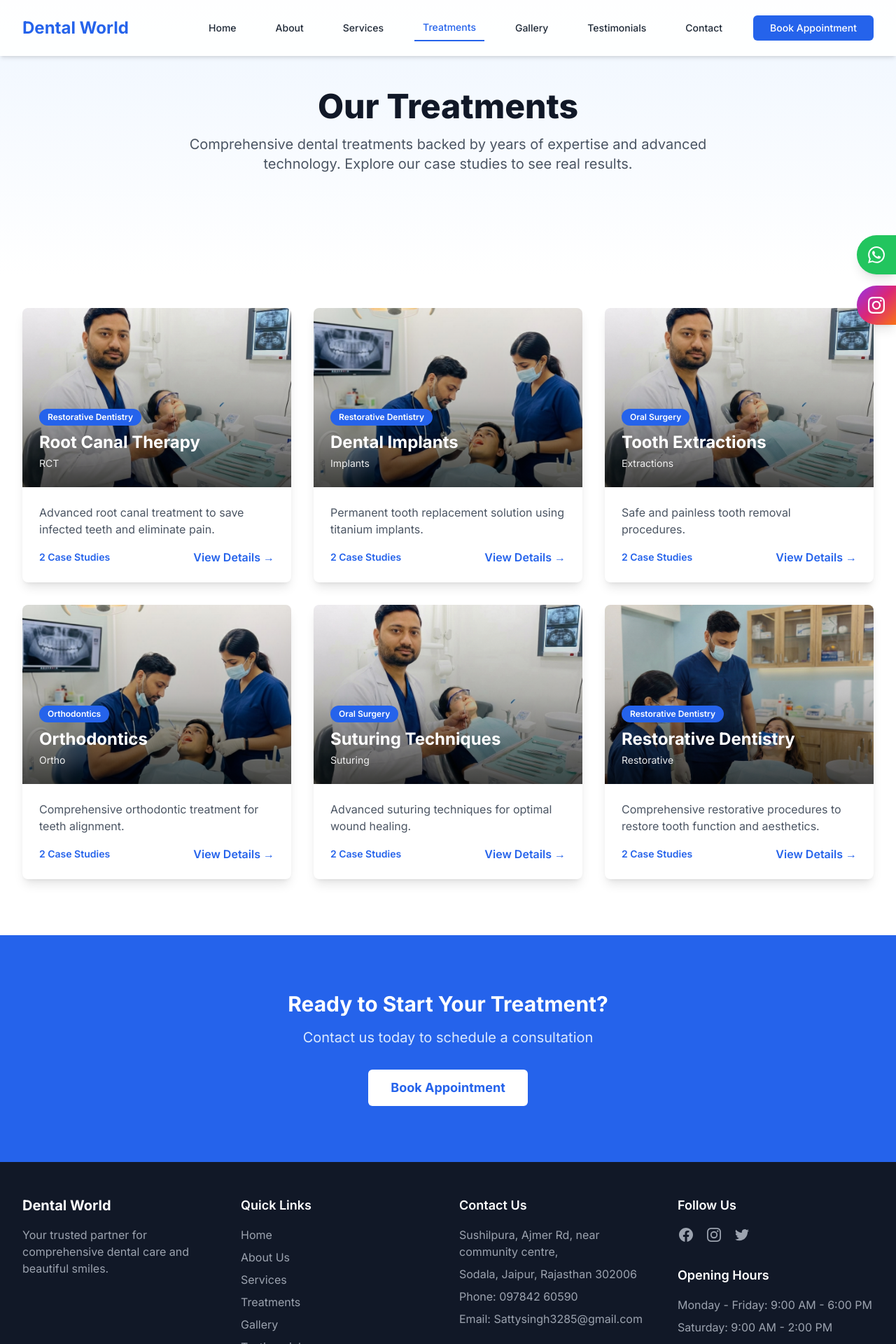
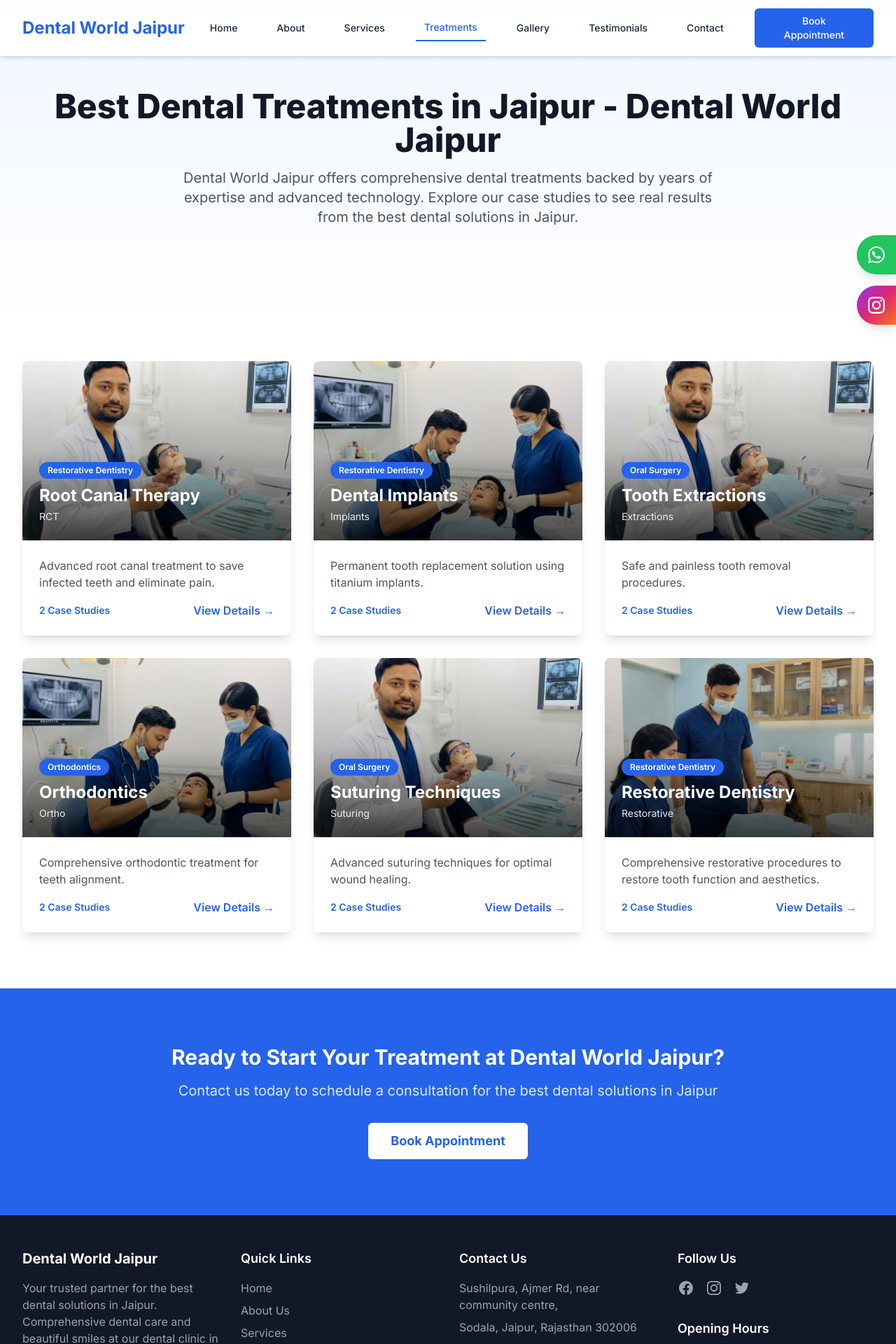
Before and after one commit to vasudevpareek2/dental-world, a Next.js app: page /treatments in a window 1280 px wide. Shown: the top 1920 px of the page at 70% size. Built offline with nearby package versions, Linux system fonts and the light colour scheme.

Commit message:
keywords

```diff
--- a/app/components/Navigation.tsx
+++ b/app/components/Navigation.tsx
@@ -51,8 +51,9 @@
               href="/"
               className="text-2xl font-bold text-blue-600"
               onClick={closeMobileMenu}
+              title="Dental World Jaipur - Best Dental Solutions in Jaipur"
             >
-              Dental World
+              Dental World Jaipur
             </Link>
           </div>
 
--- a/app/constants.ts
+++ b/app/constants.ts
@@ -2,37 +2,37 @@
   {
     id: 1,
     src: "/doctor-image.jpg",
-    alt: "Our dental team",
+    alt: "Dental World Jaipur team - Best dental solutions in Jaipur",
     category: "Team"
   },
   {
     id: 2,
     src: "/general-dentistry.jpg",
-    alt: "General dentistry services",
+    alt: "General dentistry services at Dental World Jaipur - Best dental clinic in Jaipur",
     category: "Services"
   },
   {
     id: 3,
     src: "/cosmetic.jpg",
-    alt: "Cosmetic dentistry",
+    alt: "Cosmetic dentistry Jaipur - Dental World Jaipur",
     category: "Services"
   },
   {
     id: 4,
     src: "/teeth-whitening.jpg",
-    alt: "Teeth whitening treatment",
+    alt: "Teeth whitening treatment in Jaipur - Best dental solutions in Jaipur",
     category: "Services"
   },
   {
     id: 5,
     src: "/doctor-image.jpg",
-    alt: "Modern dental equipment",
+    alt: "Modern dental equipment at Dental World Jaipur - Best dentist in Jaipur",
     category: "Facility"
   },
   {
     id: 6,
     src: "/general-dentistry.jpg",
-    alt: "Comfortable treatment rooms",
+    alt: "Comfortable treatment rooms at Dental World Jaipur - Dental clinic Jaipur",
     category: "Facility"
   }
 ];
--- a/app/layout.tsx
+++ b/app/layout.tsx
@@ -6,9 +6,9 @@
 const inter = Inter({ subsets: ['latin'] });
 
 export const metadata: Metadata = {
-  title: 'Dental World - Your Trusted Dental Care Partner',
-  description: 'Comprehensive dental care for all ages with gentle, expert professionals.',
-  keywords: 'dental, dentist, dental world, teeth cleaning, cosmetic dentistry, teeth whitening',
+  title: 'Dental World Jaipur - Best Dental Solutions in Jaipur | Expert Dentist',
+  description: 'Dental World Jaipur offers the best dental solutions in Jaipur. Expert dentist providing comprehensive dental care, cosmetic dentistry, and advanced treatments in Sodala, Jaipur.',
+  keywords: 'dental world jaipur, best dental solutions in jaipur, dentist in jaipur, dental clinic jaipur, best dentist jaipur, dental care jaipur, jaipur dental services, cosmetic dentistry jaipur, root canal treatment jaipur, teeth whitening jaipur, dental implants jaipur',
 };
 
 export default function RootLayout({
--- a/app/page.tsx
+++ b/app/page.tsx
@@ -53,8 +53,8 @@
         </div>
 
         <div className="relative z-10 px-4 sm:px-6 lg:px-8 max-w-4xl mx-auto">
-          <h1 className="text-4xl md:text-6xl font-bold mb-6">Smile with Confidence at Your Trusted Dental Clinic</h1>
-          <p className="text-xl md:text-2xl mb-8">Comprehensive dental care for all ages with gentle, expert professionals.</p>
+          <h1 className="text-4xl md:text-6xl font-bold mb-6">Best Dental Solutions in Jaipur - Dental World Jaipur</h1>
+          <p className="text-xl md:text-2xl mb-8">Your trusted dental clinic in Jaipur offering comprehensive dental care for all ages with gentle, expert professionals.</p>
           <div className="flex flex-col sm:flex-row justify-center gap-4">
             <AppointmentButton className="bg-blue-600 hover:bg-blue-700 text-white font-bold py-3 px-8 rounded-md text-lg transition duration-300">
               Book Appointment
@@ -71,16 +71,16 @@
         <div className="max-w-7xl mx-auto px-4 sm:px-6 lg:px-8">
           <div className="lg:flex lg:items-center lg:justify-between">
             <div className="lg:w-1/2 mb-10 lg:mb-0 lg:pr-12">
-              <h2 className="text-3xl font-extrabold text-gray-900 sm:text-4xl mb-6">Meet Our Lead Dentist</h2>
+              <h2 className="text-3xl font-extrabold text-gray-900 sm:text-4xl mb-6">Meet Our Lead Dentist in Jaipur</h2>
               <h3 className="text-2xl font-semibold text-blue-600 mb-4">Dr. Satyendra Singh</h3>
               <p className="text-lg text-gray-600 mb-4">BDS, MDS - Specialist in Root canal therapy & Restorative Dentistry</p>
               <p className="text-gray-600 mb-6">
-                With 5 years of dedicated experience in dentistry, Dr. Satyendra Singh is committed to providing exceptional dental care
-                using the latest techniques and technology. He specializes in cosmetic dentistry, smile makeovers, and restorative procedures.
+                With 5 years of dedicated experience in dentistry, Dr. Satyendra Singh is committed to providing the best dental solutions in Jaipur
+                using the latest techniques and technology. He specializes in cosmetic dentistry, smile makeovers, and restorative procedures at Dental World Jaipur.
               </p>
               <p className="text-gray-600 mb-8">
                 Dr. Singh believes in creating beautiful, healthy smiles while ensuring patient comfort and satisfaction.
-                His gentle approach and attention to detail have earned him the trust of countless patients.
+                His gentle approach and attention to detail have earned him the trust of countless patients in Jaipur.
               </p>
               <div className="space-y-4">
                 <div className="flex items-center">
@@ -107,7 +107,7 @@
               <div className="rounded-lg overflow-hidden shadow-xl">
                 <Image
                   src="/doctor-image.jpg"
-                  alt="Dr. Satyendra Singh"
+                  alt="Dr. Satyendra Singh - Best Dentist in Jaipur at Dental World Jaipur"
                   width={600}
                   height={700}
                   className="w-full h-auto"
@@ -122,10 +122,10 @@
       <section id="services" className="py-20 bg-gray-50">
         <div className="max-w-7xl mx-auto px-4 sm:px-6 lg:px-8">
           <div className="text-center mb-16">
-            <h2 className="text-3xl font-extrabold text-gray-900 sm:text-4xl mb-4">Our Dental Services</h2>
+            <h2 className="text-3xl font-extrabold text-gray-900 sm:text-4xl mb-4">Best Dental Services in Jaipur</h2>
             <p className="mt-4 text-xl text-gray-600 max-w-3xl mx-auto">
-              Comprehensive dental care for the whole family. We offer a wide range of services
-              to meet all your oral health needs with advanced technology and expert care.
+              Dental World Jaipur offers comprehensive dental care for the whole family. We provide the best dental solutions in Jaipur
+              with a wide range of services to meet all your oral health needs using advanced technology and expert care.
             </p>
           </div>
 
@@ -138,7 +138,7 @@
                 <div className="relative h-48 bg-gray-200 overflow-hidden">
                   <Image
                     src={service.image}
-                    alt={service.title}
+                    alt={`${service.title} - Dental World Jaipur`}
                     fill
                     style={{ objectFit: 'cover' }}
                     className="w-full h-full group-hover:scale-110 transition-transform duration-300"
@@ -220,10 +220,10 @@
           {/* Additional CTA */}
           <div className="mt-16 text-center">
             <div className="bg-blue-600 rounded-lg p-8 text-white">
-              <h3 className="text-2xl font-bold mb-4">Need a Specific Service?</h3>
+              <h3 className="text-2xl font-bold mb-4">Need the Best Dental Solutions in Jaipur?</h3>
               <p className="text-blue-100 mb-6 max-w-2xl mx-auto">
-                Our experienced team is here to help with all your dental needs.
-                Contact us today to schedule a consultation.
+                Dental World Jaipur's experienced team is here to help with all your dental needs.
+                Contact us today to schedule a consultation at our dental clinic in Jaipur.
               </p>
               <AppointmentButton className="inline-block bg-white text-blue-600 font-bold py-3 px-8 rounded-md text-lg hover:bg-blue-50 transition duration-300">
                 Schedule Consultation
@@ -238,14 +238,14 @@
         <div className="max-w-7xl mx-auto px-4 sm:px-6 lg:px-8">
           <div className="lg:flex lg:items-center lg:justify-between">
             <div className="lg:w-1/2 mb-10 lg:mb-0 lg:pr-12">
-              <h2 className="text-3xl font-extrabold text-gray-900 sm:text-4xl mb-6">About Our Clinic</h2>
+              <h2 className="text-3xl font-extrabold text-gray-900 sm:text-4xl mb-6">About Dental World Jaipur - Best Dental Clinic in Jaipur</h2>
               <p className="text-lg text-gray-600 mb-6">
-                We provide personalized dental care using the latest techniques in a comfortable environment.
-                Our team of experienced professionals is dedicated to ensuring your visit is as pleasant and effective as possible.
+                Dental World Jaipur provides personalized dental care using the latest techniques in a comfortable environment.
+                As one of the best dental clinics in Jaipur, our team of experienced professionals is dedicated to ensuring your visit is as pleasant and effective as possible.
               </p>
               <p className="text-lg text-gray-600 mb-8">
-                With state-of-the-art technology and a patient-centered approach, we're committed to delivering exceptional dental care
-                that meets the highest standards of quality and safety.
+                With state-of-the-art technology and a patient-centered approach, we're committed to delivering the best dental solutions in Jaipur
+                that meet the highest standards of quality and safety.
               </p>
               <button className="bg-blue-600 hover:bg-blue-700 text-white font-bold py-3 px-8 rounded-md text-lg transition duration-300">
                 Learn More About Us
@@ -274,8 +274,8 @@
       <section id="testimonials" className="py-20 bg-gray-50">
         <div className="max-w-7xl mx-auto px-4 sm:px-6 lg:px-8">
           <div className="text-center mb-16">
-            <h2 className="text-3xl font-extrabold text-gray-900 sm:text-4xl">What Our Patients Say</h2>
-            <p className="mt-4 text-xl text-gray-600">Hear from our satisfied patients</p>
+            <h2 className="text-3xl font-extrabold text-gray-900 sm:text-4xl">What Our Patients Say About Dental World Jaipur</h2>
+            <p className="mt-4 text-xl text-gray-600">Hear from our satisfied patients in Jaipur</p>
           </div>
 
           <div className="grid grid-cols-1 md:grid-cols-3 gap-8">
@@ -301,8 +301,8 @@
       <section id="gallery" className="py-20 bg-white">
         <div className="max-w-7xl mx-auto px-4 sm:px-6 lg:px-8">
           <div className="text-center mb-16">
-            <h2 className="text-3xl font-extrabold text-gray-900 sm:text-4xl">Our Gallery</h2>
-            <p className="mt-4 text-xl text-gray-600">Take a look at our clinic and services</p>
+            <h2 className="text-3xl font-extrabold text-gray-900 sm:text-4xl">Dental World Jaipur Gallery</h2>
+            <p className="mt-4 text-xl text-gray-600">Take a look at our dental clinic in Jaipur and services</p>
           </div>
 
           <div className="grid grid-cols-1 sm:grid-cols-2 lg:grid-cols-3 gap-6">
@@ -337,8 +337,8 @@
         <div className="max-w-7xl mx-auto px-4 sm:px-6 lg:px-8">
           <div className="grid grid-cols-1 md:grid-cols-4 gap-8">
             <div className="col-span-1">
-              <h3 className="text-xl font-bold mb-4">Dental World</h3>
-              <p className="text-gray-400">Your trusted partner for comprehensive dental care and beautiful smiles.</p>
+              <h3 className="text-xl font-bold mb-4">Dental World Jaipur</h3>
+              <p className="text-gray-400">Your trusted partner for the best dental solutions in Jaipur. Comprehensive dental care and beautiful smiles at our dental clinic in Jaipur.</p>
             </div>
 
             <div>
--- a/app/treatments/[slug]/page.tsx
+++ b/app/treatments/[slug]/page.tsx
@@ -59,7 +59,7 @@
               <div className="relative h-80 rounded-lg overflow-hidden shadow-xl">
                 <Image
                   src={treatment.coverImage}
-                  alt={treatment.name}
+                  alt={`${treatment.name} - Dental World Jaipur | Best Dental Solutions in Jaipur`}
                   fill
                   style={{ objectFit: "cover" }}
                   className="w-full h-full"
@@ -72,10 +72,10 @@
                 {treatment.category}
               </span>
               <h1 className="text-4xl md:text-5xl font-extrabold text-gray-900 mb-4">
-                {treatment.name}
+                {treatment.name} - Best Dental Solutions in Jaipur | Dental World Jaipur
               </h1>
               <p className="text-xl text-gray-600 mb-6">
-                {treatment.description}
+                {treatment.description} At Dental World Jaipur, we provide the best dental solutions in Jaipur with expert care and advanced technology.
               </p>
               <div className="flex items-center gap-4 text-gray-600">
                 <div className="flex items-center">
@@ -227,10 +227,10 @@
       <section className="py-20 bg-blue-600">
         <div className="max-w-7xl mx-auto px-4 sm:px-6 lg:px-8 text-center">
           <h2 className="text-3xl font-bold text-white mb-4">
-            Interested in This Treatment?
+            Interested in This Treatment at Dental World Jaipur?
           </h2>
           <p className="text-xl text-blue-100 mb-8">
-            Schedule a consultation to discuss your specific case
+            Schedule a consultation at our dental clinic in Jaipur to discuss your specific case and get the best dental solutions in Jaipur
           </p>
           <AppointmentButton className="inline-block bg-white text-blue-600 font-bold py-3 px-8 rounded-md text-lg hover:bg-blue-50 transition duration-300">
             Book Appointment
@@ -243,9 +243,9 @@
         <div className="max-w-7xl mx-auto px-4 sm:px-6 lg:px-8">
           <div className="grid grid-cols-1 md:grid-cols-4 gap-8">
             <div className="col-span-1">
-              <h3 className="text-xl font-bold mb-4">Dental World</h3>
+              <h3 className="text-xl font-bold mb-4">Dental World Jaipur</h3>
               <p className="text-gray-400">
-                Your trusted partner for comprehensive dental care and beautiful smiles.
+                Your trusted partner for the best dental solutions in Jaipur. Comprehensive dental care and beautiful smiles at our dental clinic in Jaipur.
               </p>
             </div>
 
--- a/app/treatments/page.tsx
+++ b/app/treatments/page.tsx
@@ -15,11 +15,11 @@
         <div className="max-w-7xl mx-auto px-4 sm:px-6 lg:px-8">
           <div className="text-center mb-16">
             <h1 className="text-4xl md:text-5xl font-extrabold text-gray-900 mb-4">
-              Our Treatments
+              Best Dental Treatments in Jaipur - Dental World Jaipur
             </h1>
             <p className="text-xl text-gray-600 max-w-3xl mx-auto">
-              Comprehensive dental treatments backed by years of expertise and advanced technology.
-              Explore our case studies to see real results.
+              Dental World Jaipur offers comprehensive dental treatments backed by years of expertise and advanced technology.
+              Explore our case studies to see real results from the best dental solutions in Jaipur.
             </p>
           </div>
         </div>
@@ -39,7 +39,7 @@
                   <div className="relative h-64 overflow-hidden">
                     <Image
                       src={treatment.coverImage}
-                      alt={treatment.name}
+                      alt={`${treatment.name} - Best Dental Solutions in Jaipur | Dental World Jaipur`}
                       fill
                       style={{ objectFit: "cover" }}
                       className="group-hover:scale-110 transition-transform duration-300"
@@ -82,10 +82,10 @@
       <section className="py-20 bg-blue-600">
         <div className="max-w-7xl mx-auto px-4 sm:px-6 lg:px-8 text-center">
           <h2 className="text-3xl font-bold text-white mb-4">
-            Ready to Start Your Treatment?
+            Ready to Start Your Treatment at Dental World Jaipur?
           </h2>
           <p className="text-xl text-blue-100 mb-8">
-            Contact us today to schedule a consultation
+            Contact us today to schedule a consultation for the best dental solutions in Jaipur
           </p>
             <AppointmentButton className="inline-block bg-white text-blue-600 font-bold py-3 px-8 rounded-md text-lg hover:bg-blue-50 transition duration-300">
               Book Appointment
@@ -98,9 +98,9 @@
         <div className="max-w-7xl mx-auto px-4 sm:px-6 lg:px-8">
           <div className="grid grid-cols-1 md:grid-cols-4 gap-8">
             <div className="col-span-1">
-              <h3 className="text-xl font-bold mb-4">Dental World</h3>
+              <h3 className="text-xl font-bold mb-4">Dental World Jaipur</h3>
               <p className="text-gray-400">
-                Your trusted partner for comprehensive dental care and beautiful smiles.
+                Your trusted partner for the best dental solutions in Jaipur. Comprehensive dental care and beautiful smiles at our dental clinic in Jaipur.
               </p>
             </div>
 
```
